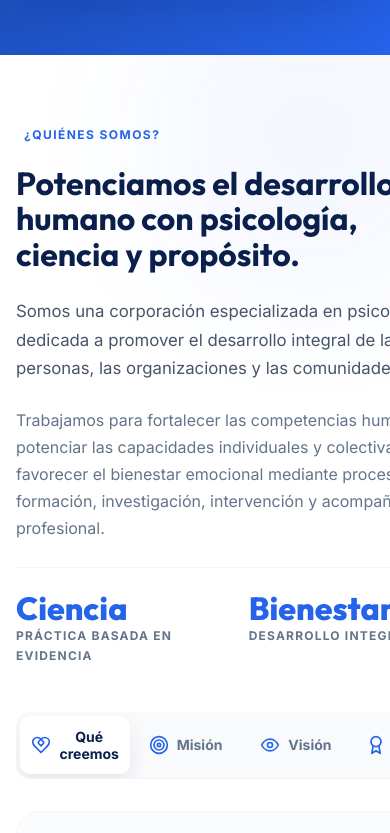
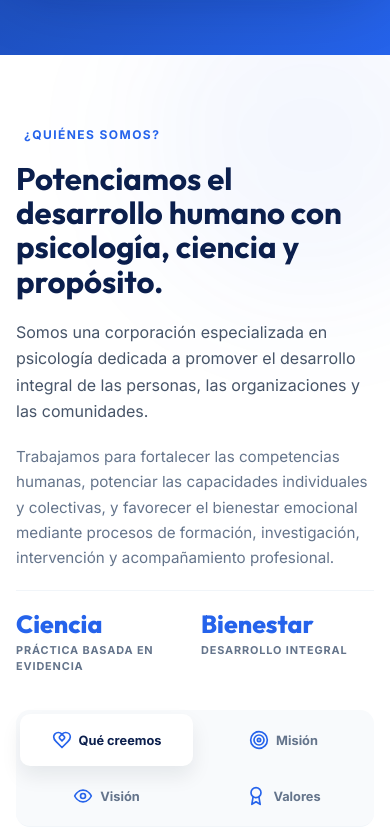
Before and after one commit to Mendo0729/Coinpsi, a website with bundled scripts: page index.html in a window 390 px wide. Shown: the part 1140-1973 px from the top of the page. Built offline with nearby package versions, Linux system fonts and the light colour scheme; files whose address does not match are found by name.

Commit message:
Carga estilos responsive de Quiénes somos

```diff
--- a/index.html
+++ b/index.html
@@ -5,6 +5,7 @@
     <meta name="viewport" content="width=device-width, initial-scale=1.0" />
     <title>COINPSI | Corporacion de Investigaciones Psicologicas</title>
     <link rel="stylesheet" href="./src/index.css" />
+    <link rel="stylesheet" href="./src/about-responsive.css" />
     <link rel="stylesheet" href="./src/events-api.css" />
     <link rel="stylesheet" href="./src/gallery-api.css" />
     <script src="./runtime-config.js"></script>
```
